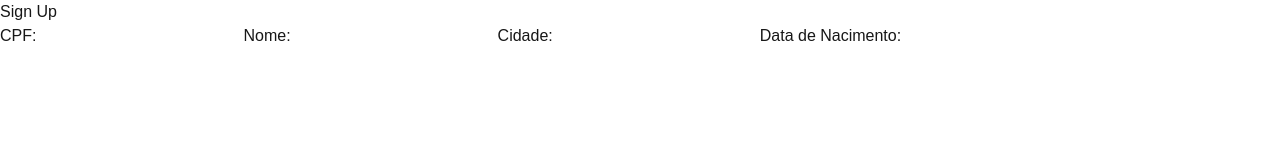
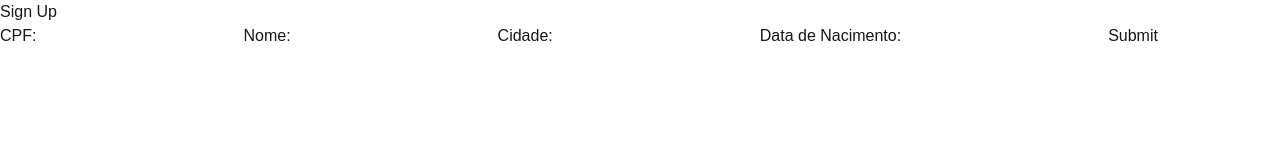
Before and after one commit to jsmld/church-registrations, a Next.js app: page /register/signup in a window 1280 px wide. Shown: the top 160 px of the page. Built offline with nearby package versions, Linux system fonts and the light colour scheme.

Commit message:
Add types for pg, tried to get data flowing to db

```diff
--- a/package.json
+++ b/package.json
@@ -18,6 +18,7 @@
     "@eslint/eslintrc": "^3",
     "@tailwindcss/postcss": "^4",
     "@types/node": "^20",
+    "@types/pg": "^8.15.5",
     "@types/react": "^19",
     "@types/react-dom": "^19",
     "eslint": "^9",
--- a/src/app/register/signup/page.tsx
+++ b/src/app/register/signup/page.tsx
@@ -1,8 +1,10 @@
+"use client";
+
 export default function Page() {
   return (
     <main className="signup-page">
       <h1>Sign Up</h1>
-      <form action="">
+      <form action="api/signup" method="POST">
         <label htmlFor="CPF">CPF:</label>
         <input type="text" id="CPF" />
         <label htmlFor="Nome">Nome:</label>
@@ -11,6 +13,8 @@ export default function Page() {
         <input type="text" id="Cidade" />
         <label htmlFor="Data de Nacimento">Data de Nacimento:</label>
         <input type="text" id="Data de Nacimento" />
+
+        <button type="submit">Submit</button>
       </form>
     </main>
   );
```
Also changed, not shown: 1 other file (tests, documents, lock files or other folders).
